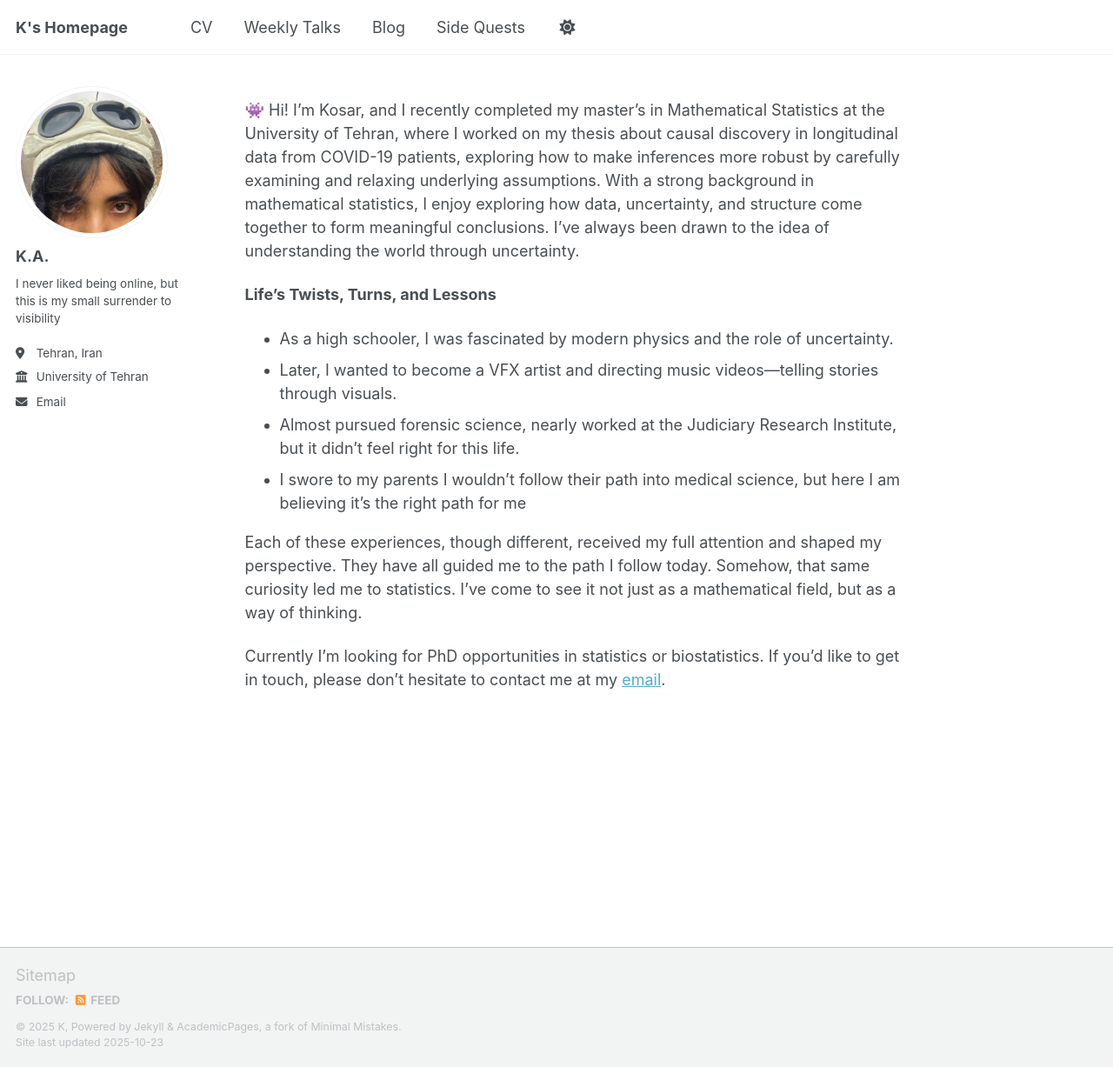
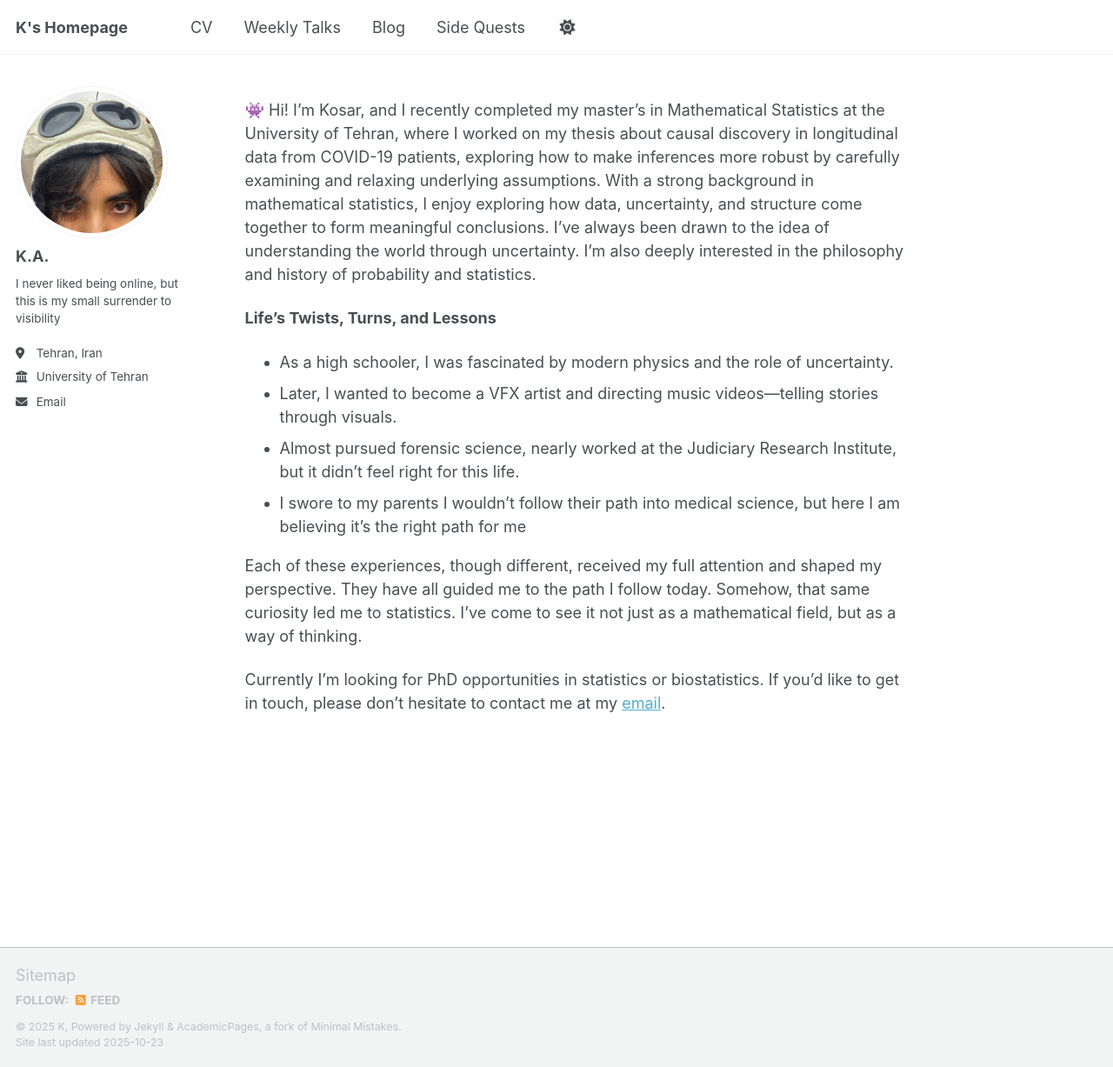
Before and after one commit to kabdollahi/kabdollahi.github.io, a Jekyll site: the page built from _pages/about.md, in a window 1280 px wide and 1227 px high. Shown: the whole window at 87% size. Built offline with Jekyll 4.4.1, drawn with Linux system fonts in a browser that asks for light colours; a script that is not in the unit is left out.

Commit message:
Update about.md

```diff
--- a/_pages/about.md
+++ b/_pages/about.md
@@ -7,7 +7,7 @@ redirect_from:
   - /about.html
 ---
 
-👾 Hi! I’m Kosar, and I recently completed my master’s in Mathematical Statistics at the University of Tehran, where I worked on my thesis about causal discovery in longitudinal data from COVID-19 patients, exploring how to make inferences more robust by carefully examining and relaxing underlying assumptions. With a strong background in mathematical statistics, I enjoy exploring how data, uncertainty, and structure come together to form meaningful conclusions. I’ve always been drawn to the idea of understanding the world through uncertainty.
+👾 Hi! I’m Kosar, and I recently completed my master’s in Mathematical Statistics at the University of Tehran, where I worked on my thesis about causal discovery in longitudinal data from COVID-19 patients, exploring how to make inferences more robust by carefully examining and relaxing underlying assumptions. With a strong background in mathematical statistics, I enjoy exploring how data, uncertainty, and structure come together to form meaningful conclusions. I’ve always been drawn to the idea of understanding the world through uncertainty. I’m also deeply interested in the philosophy and history of probability and statistics.
 
 
 **Life's Twists, Turns, and Lessons**
```
